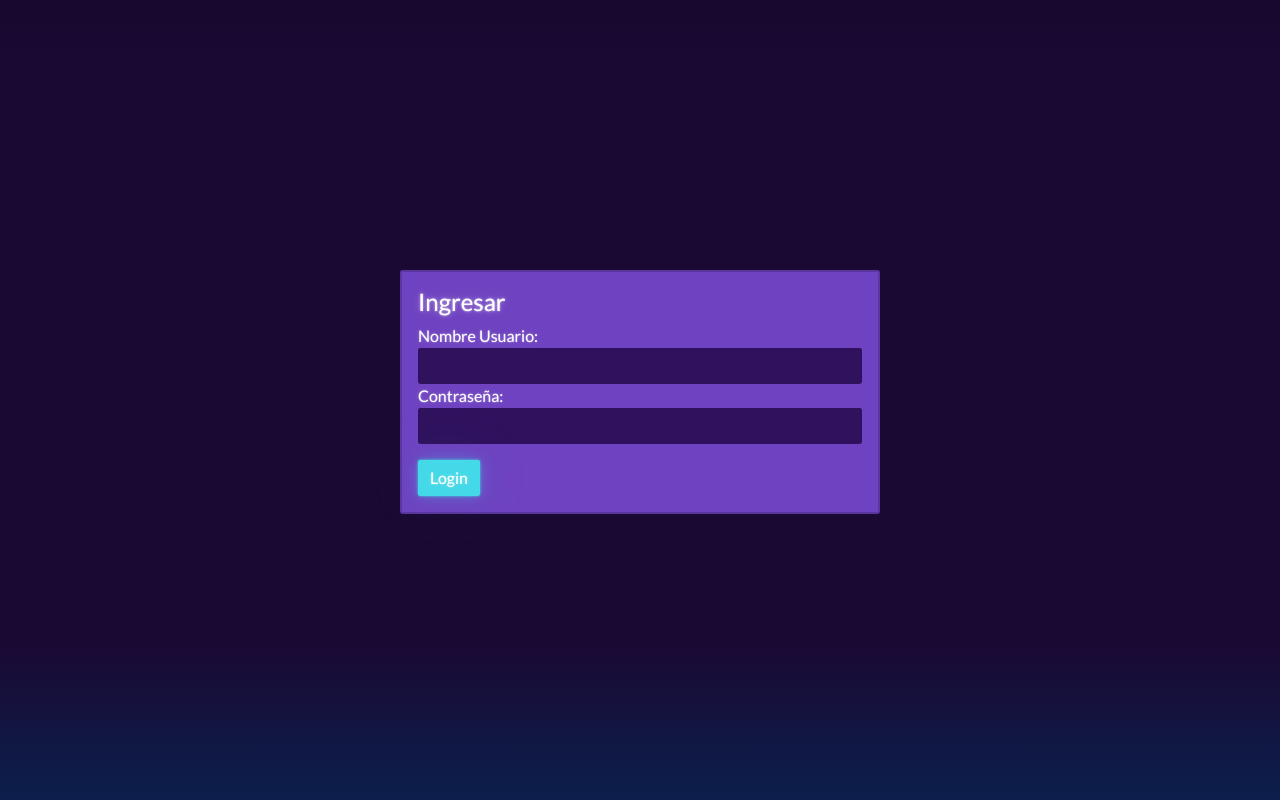
After one commit to JFelipeCastilla/task-vapor-bootswatch, a Flask app: template templates/login.html in a window 1280 px wide. The commit adds this page. Run offline with Flask 3, Linux system fonts and the light colour scheme; the template is opened without the code that fills it, so the values that code supplies are empty; some libraries are stand-ins or nearby versions.

Commit message:
login de usuario

```diff
--- a/app.py
+++ b/app.py
@@ -13,6 +13,26 @@ mysql = MySQL(app)
 
 @app.route('/')
 def index():
+    return render_template('login.html')
+
+@app.route('/login', methods=['POST'])
+def login():
+    if request.method == 'POST':
+        nombre_usuario = request.form['nombre_usuario']
+        password = request.form['password']
+        cur = mysql.connection.cursor()
+        cur.execute('SELECT * FROM usuario WHERE nombre_usuario = %s AND password = %s', (nombre_usuario, password))
+        usuario = cur.fetchone()
+        cur.close()
+        if usuario:
+            flash('Inicio de sesión exitoso', 'success')
+            return redirect(url_for('task'))
+        else:
+            flash('Credenciales inválidas. Por favor, inténtalo de nuevo.', 'danger')
+            return redirect(url_for('index'))
+
+@app.route('/task')
+def task():
     cur = mysql.connection.cursor()
     cur.execute('SELECT * FROM curso')
     data = cur.fetchall()
@@ -27,7 +47,6 @@ def add_cursos():
             horas = request.form['horas']
             area = request.form['area']
 
-            # Verificar si algún campo está vacío
             if not codigo or not nombre or not horas or not area:
                 raise ValueError("Todos los campos son obligatorios. Por favor, rellene todos los campos.")
 
--- a/templates/add_cursos.html
+++ b/templates/add_cursos.html
@@ -1,4 +1,3 @@
-<!-- Modal de ingreso de nuevos cursos -->
 <div class="modal fade" id="agregarCursoModal" tabindex="-1" aria-labelledby="agregarCursoModalLabel" aria-hidden="true">
     <div class="modal-dialog">
         <div class="modal-content">
--- /dev/null
+++ b/templates/login.html
@@ -0,0 +1,24 @@
+{% extends './layout.html' %}
+
+{% block body %}
+
+<div class="d-flex justify-content-center align-items-center" style="height: 100vh;">
+  <div class="card text-white bg-primary mb-3" style="width: 30rem;">
+      <div class="card-body">
+          <h4 class="card-title">Ingresar</h4>
+          <form action="{{ url_for('login') }}" method="post">
+              <div class="form-group">
+                  <label for="nombre_usuario">Nombre Usuario:</label>
+                  <input type="text" class="form-control" id="nombre_usuario" name="nombre_usuario" required>
+              </div>
+              <div class="form-group">
+                  <label for="password">Contraseña:</label>
+                  <input type="password" class="form-control" id="password" name="password" required>
+              </div>
+              <button type="submit" class="btn btn-light mt-3">Login</button>
+          </form>
+      </div>
+  </div>
+</div>
+
+{% endblock %}
```
Also changed, not shown: senabd.sql (+14 -0 lines).
